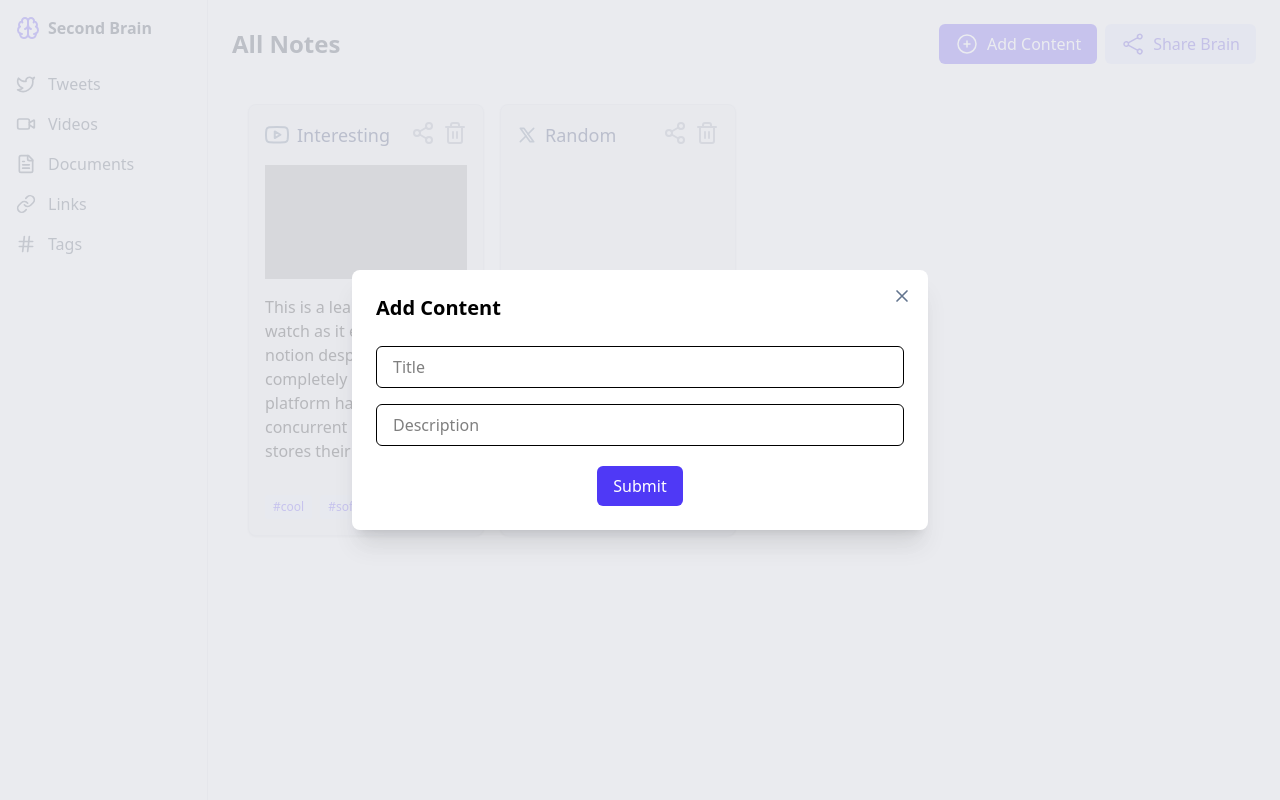
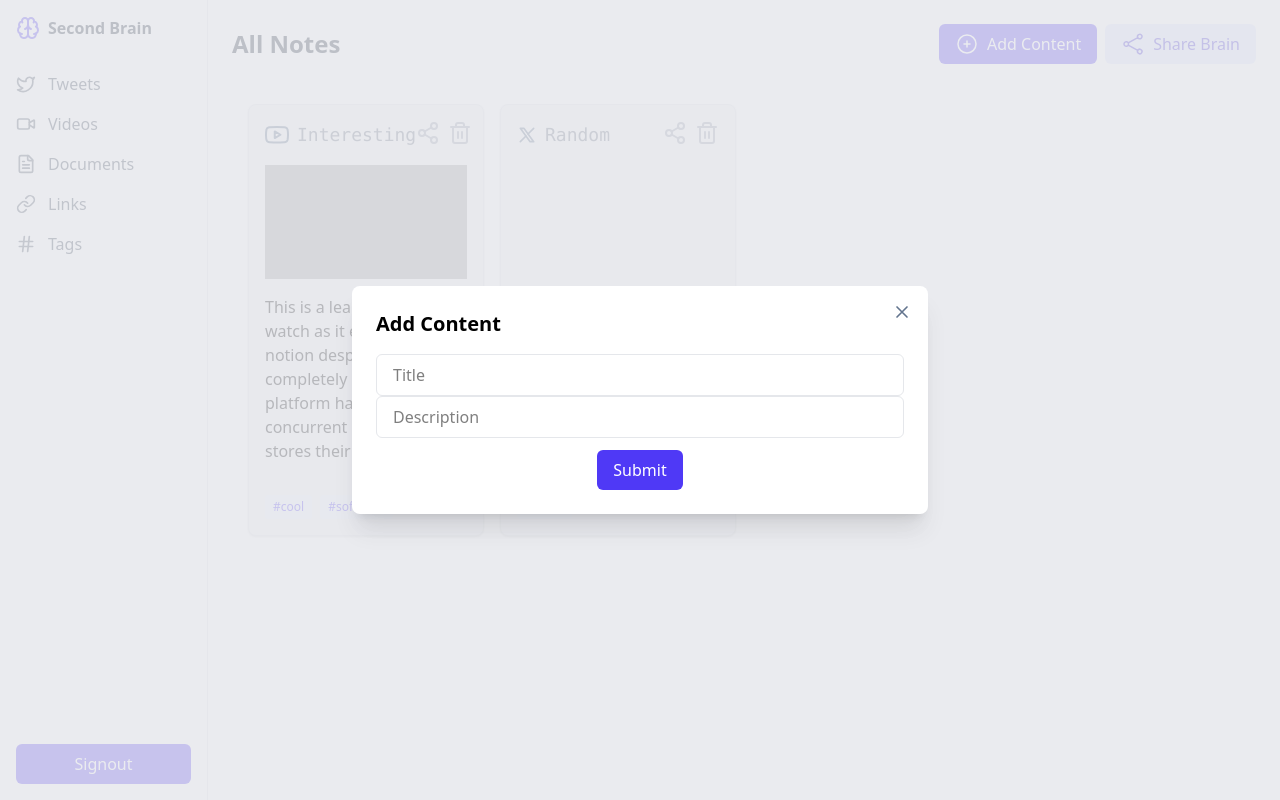
Before and after one commit to cemlus/Brainly, a React (Vite) app in the folder Brainly-Frontend/: page / in a window 1280 px wide. Both pictures are taken after a click on the button "Add Content". Built offline with nearby package versions, Linux system fonts and the light colour scheme; grey boxes are pictures that could not be loaded.

Commit message:
Refactor AddContentModal and Input components; enhance Button and Card styles; update Sidebar layout and add Signout button

```diff
--- a/Brainly-Frontend/src/components/AddContentModal.tsx
+++ b/Brainly-Frontend/src/components/AddContentModal.tsx
@@ -1,27 +1,5 @@
-// interface modalParams {
-//     open: boolean;
-//     onClose: () => void;
-//     closeIcon: React.ReactElement
-// }
-
 import { Input } from "./InputBox";
 import { Button } from './Button';
-
-// export function AddContentModal({ open, onClose, closeIcon }: modalParams) {
-//   return (
-//     <>
-//       {open && (
-//         <div className="h-full w-full bg-blue-400 fixed left-0 top-0 opacity-50 flex items-center justify-center">
-//           <div className="z-10 bg-white flex flex-col opacity-100 justify-center rounded-md p-10">
-//             <div onClick={onClose}>
-//               {closeIcon}
-//             </div>
-//           </div>
-//         </div>
-//       )}
-//     </>
-//   );
-// }
 
 interface ModalParams {
     open: boolean;
@@ -49,8 +27,8 @@ export function AddContentModal({ open, onClose, closeIcon }: ModalParams) {
 
                         <div className="p-6 w-full flex-col">
                             <h2 className="text-xl font-semibold mb-4">Add Content</h2>
-                            <Input placeholder= {"Title"} />
-                            <Input placeholder= {"Description"} />
+                            <Input placeholder= {"Title"} type="text" />
+                            <Input placeholder= {"Description"} type="text" />
                             <div className="flex justify-center mt-3">
                                 {/* after clicking submit the data will be fed into the backend and rendered on the frontend simultaneously as a note */}
                                 <Button variant="primary" text="Submit" onClick={onClose} />
--- a/Brainly-Frontend/src/components/Button.tsx
+++ b/Brainly-Frontend/src/components/Button.tsx
@@ -4,13 +4,14 @@ interface ButtonProps {
   variant: "primary" | "secondary";
   text: string;
   startIcon?: ReactElement;
-  onClick?: () => void
+  onClick?: () => void,
+  widthFull?: boolean
 }
 
 
 // ADD font weight and make the buttons look better
 
-const defaultStyles = "px-4 py-2 rounded-md flex items-center gap-2 cursor-pointer"; // default styles for the button
+const defaultStyles = "px-4 py-2 rounded-md flex items-center gap-2 justify-center cursor-pointer"; // default styles for the button
 
 //  what if there are more than 2 variants? cant use ternary operator then, hence we create an object to store the classes for each variant
 const variantClasses = {
@@ -18,9 +19,9 @@ const variantClasses = {
   secondary: "bg-indigo-100 text-indigo-700",
 };
 
-export function Button({variant, text, startIcon, onClick}: ButtonProps) {
+export function Button({variant, text, startIcon, onClick, widthFull}: ButtonProps) {
   return (
-      <button onClick={onClick} className={variantClasses[variant] + " " + defaultStyles} >
+      <button onClick={onClick} className={`${variantClasses[variant]} ${defaultStyles} ${widthFull ? " w-full" : ""}`} >
         {startIcon}
         {text}
       </button>
--- a/Brainly-Frontend/src/components/Card.tsx
+++ b/Brainly-Frontend/src/components/Card.tsx
@@ -39,7 +39,7 @@ export function Card({
         <div className="flex justify-between items-start mb-2">
           <div className="flex items-center gap-2">
             {iconType[contentType]}
-            <span className="text-lg text-blue-950 font-medium line-clamp-1">
+            <span className="text-lg text-gray-500 font-mono line-clamp-1">
               {cardInfo}
             </span>
           </div>
@@ -54,7 +54,7 @@ export function Card({
         </div>
 
         {title && (
-          <h3 className="text-lg font-semibold mb-2 line-clamp-2">{title}</h3>
+          <h3 className="text-xl font-bold mb-2 line-clamp-2">{title}</h3>
         )}
 
         <div className="flex justify-center items-center w-full overflow-hidden my-4">
--- a/Brainly-Frontend/src/components/InputBox.tsx
+++ b/Brainly-Frontend/src/components/InputBox.tsx
@@ -1,7 +1,18 @@
-export function Input({onChange, placeholder} : {onChange?: () => void; placeholder: string } ){
-    return (
-        <div>
-            <input placeholder={placeholder} type="text" className="px-4 py-2 border rounded-md w-full my-2" onChange={onChange} />
-        </div>
-    )
+interface InputParams {
+  onChange?: (e: React.ChangeEvent<HTMLInputElement>) => void;
+  placeholder: string;
+  type: string
 }
+
+export function Input({ onChange, placeholder, type }: InputParams) {
+  return (
+    <div>
+      <input
+        type={type}
+        placeholder={placeholder}
+            className="w-full px-4 py-2 border border-gray-200 rounded-md focus:outline-none focus:ring-2 focus:ring-indigo-500 focus:border-transparent"
+        onChange={onChange}
+      />
+    </div>
+  );
+}
--- a/Brainly-Frontend/src/components/Sidebar.tsx
+++ b/Brainly-Frontend/src/components/Sidebar.tsx
@@ -1,27 +1,45 @@
-// Date: 09/08/2021
-
-import { SidebarItems } from "./SidebarItems"
-import { Brain, Video, FileText, LinkIcon, Hash, Twitter } from "lucide-react"
+import { Button } from "./Button";
+import { SidebarItems } from "./SidebarItems";
+import { Brain, Video, FileText, LinkIcon, Hash, Twitter } from "lucide-react";
 
 function Sidebar() {
   return (
     <>
-        <div className="w-52 border-r border-gray-200 p-4 flex flex-col">
+      <div className="w-52 border-r border-gray-200 p-4 flex flex-col justify-between">
+        <div>
           <div className="flex items-center gap-2 mb-8">
             <Brain className="h-6 w-6 text-indigo-600" />
             <h1 className="font-semibold text-gray-800">Second Brain</h1>
           </div>
 
           <nav className="space-y-4">
-          <SidebarItems icon={<Twitter className="h-5 w-5 text-gray-600" />} label="Tweets" />
-          <SidebarItems icon={<Video className="h-5 w-5 text-gray-600" />} label="Videos" />
-          <SidebarItems icon={<FileText className="h-5 w-5 text-gray-600" />} label="Documents" />
-          <SidebarItems icon={<LinkIcon className="h-5 w-5 text-gray-600" />} label="Links" />
-          <SidebarItems icon={<Hash className="h-5 w-5 text-gray-600" />} label="Tags" />
+            <SidebarItems
+              icon={<Twitter className="h-5 w-5 text-gray-600" />}
+              label="Tweets"
+            />
+            <SidebarItems
+              icon={<Video className="h-5 w-5 text-gray-600" />}
+              label="Videos"
+            />
+            <SidebarItems
+              icon={<FileText className="h-5 w-5 text-gray-600" />}
+              label="Documents"
+            />
+            <SidebarItems
+              icon={<LinkIcon className="h-5 w-5 text-gray-600" />}
+              label="Links"
+            />
+            <SidebarItems
+              icon={<Hash className="h-5 w-5 text-gray-600" />}
+              label="Tags"
+            />
           </nav>
         </div>
+        {/* Implement signout funcitonality by removing the JWT token from the local storage and the Authorization header */}
+        <Button variant="primary" text="Signout"/>
+      </div>
     </>
-  )
+  );
 }
 
-export default Sidebar
+export default Sidebar;
```
Lines whose indentation alone changed are shown as unchanged.
